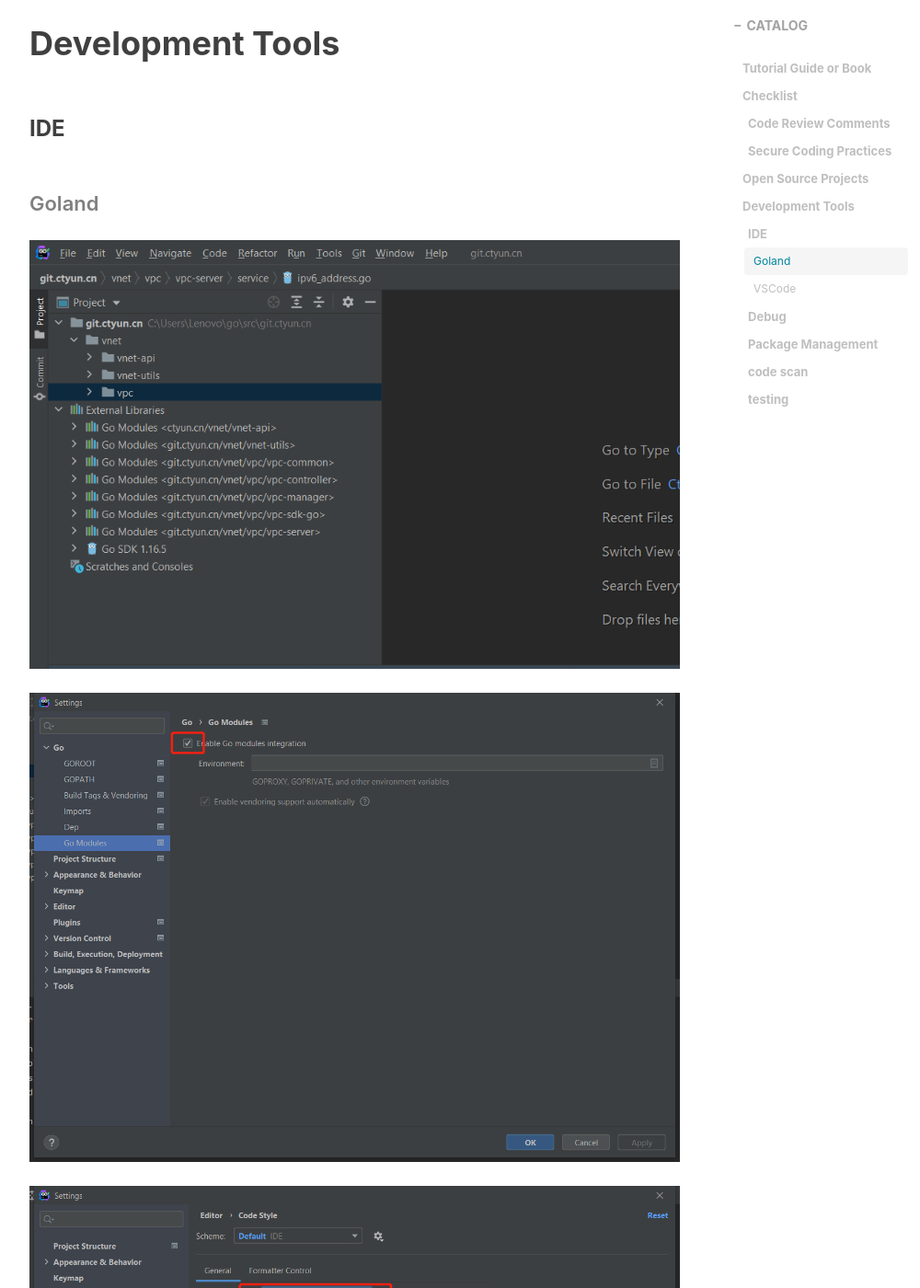
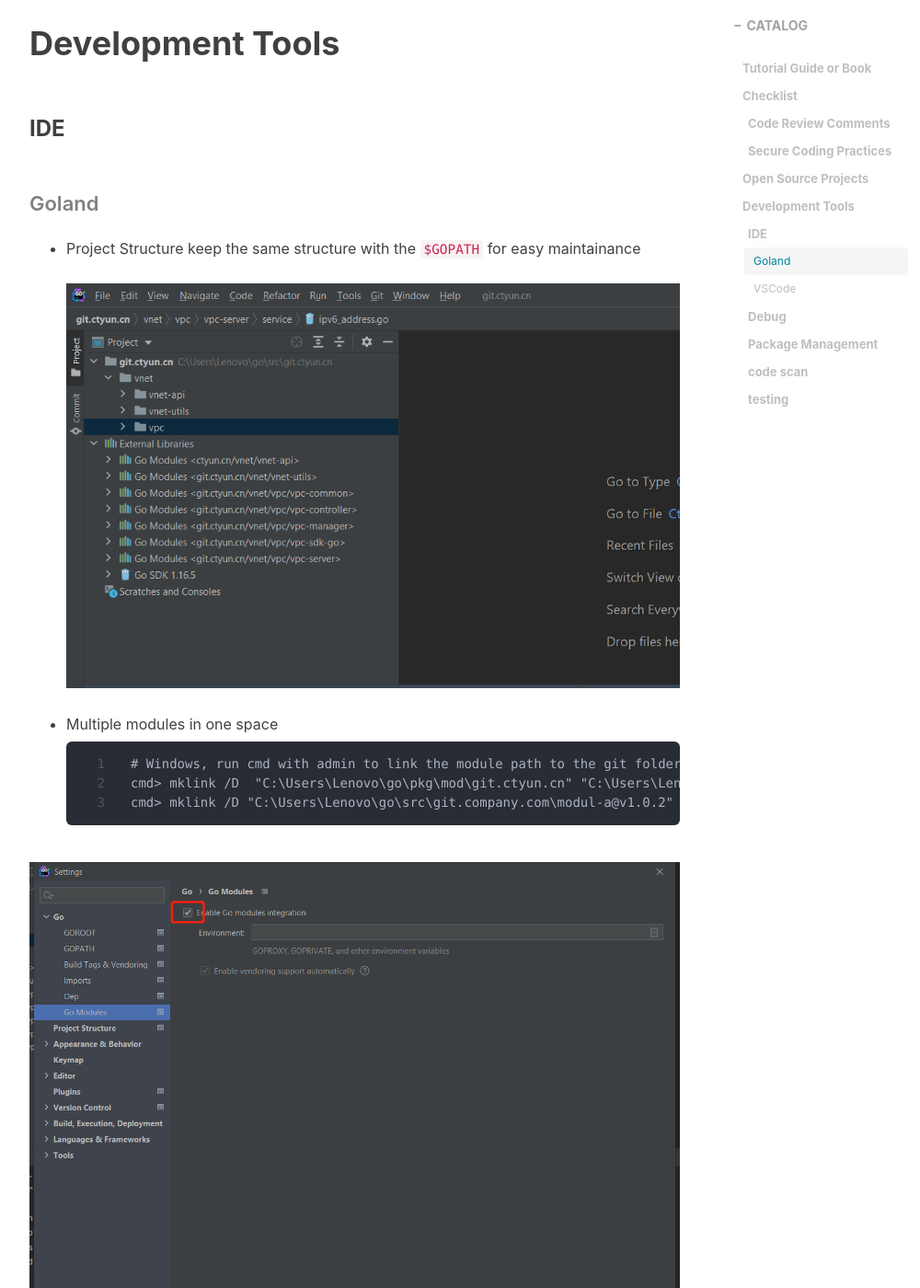
Before and after one commit to sagerenn/sageren.github.io, a Jekyll site: the page built from _posts/2021-06-21-golang.md, in a window 1280 px wide and 1400 px high, scrolled down 1734 px. Shown: the whole window at 92% size, without its empty margins (233-1233 px from the left). Built offline with Jekyll 4.4.1, drawn with Linux system fonts in a browser that asks for light colours; nearby versions of some CDN libraries; comment, search, counter and statistics services are not loaded.

Commit message:
support Multiple modules for goland

````diff
--- a/_posts/2021-06-21-golang.md
+++ b/_posts/2021-06-21-golang.md
@@ -35,9 +35,20 @@ https://github.com/search?q=go&s=stars&type=Repositories
 ### IDE
 
 #### Goland
+- Project Structure
+keep the same structure with the `$GOPATH` for easy maintainance
 ![golang project structure](/img/in-post/post-golang/golang_module_structure.png)
+
+- Multiple modules in one space
+```
+# Windows, run cmd with admin to link the module path to the git folder
+cmd> mklink /D  "C:\Users\Lenovo\go\pkg\mod\git.ctyun.cn" "C:\Users\Lenovo\go\src\git.ctyun.cn"
+cmd> mklink /D "C:\Users\Lenovo\go\src\git.company.com\modul-a@v1.0.2" "C:\Users\Lenovo\go\src\git.company.com\modul-a"
+```
+
 ![golang enable module](/img/in-post/post-golang/goland_enable_module.png)
 ![golang default new line](/img/in-post/post-golang/goland_newline_linux.png)
+
 
 #### VSCode
 
````
